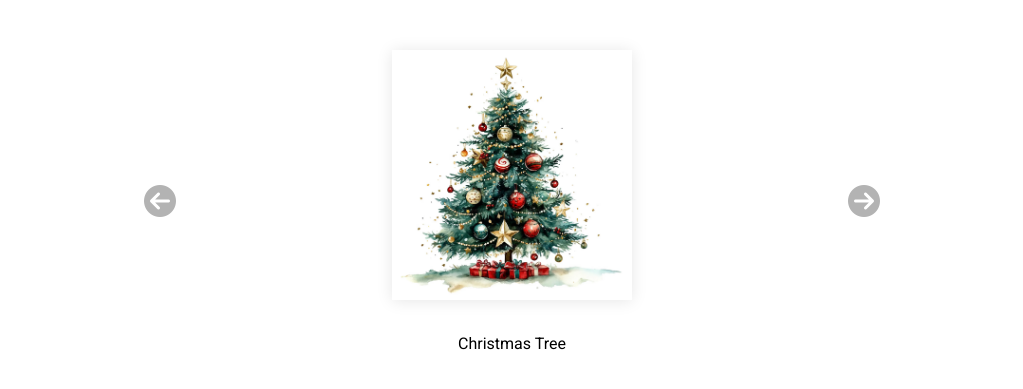
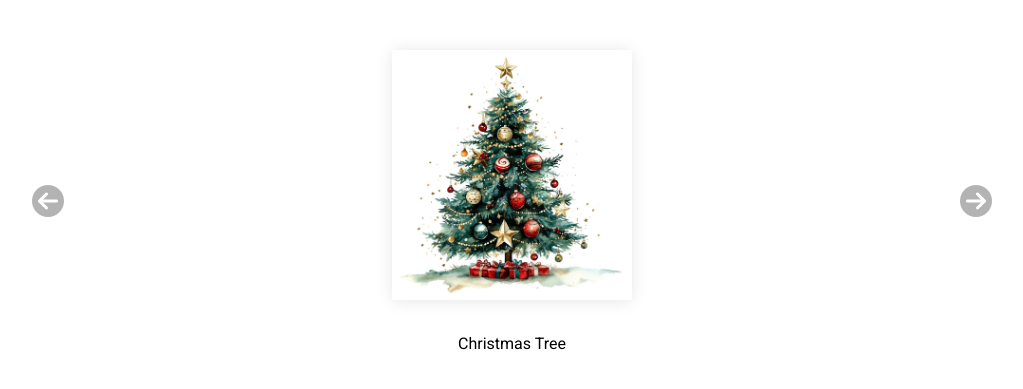
Before and after one commit to ShweSinHtut/js-projects, a plain HTML site: page image-carousel/index.html in a window 1280 px wide. Shown: the part 199-588 px from the top of the page, without its empty margins (128-1151 px from the left). Drawn offline with Linux system fonts and the light colour scheme.

Commit message:
Update the position of arrows in style.css

```diff
--- a/image-carousel/style.css
+++ b/image-carousel/style.css
@@ -52,10 +52,10 @@
   cursor: pointer;
 }
 .prev-arrow {
-  left: 17rem;
+  left: 10rem;
 }
 .next-arrow {
-  right: 17rem;
+  right: 10rem;
 }
 .arrows i {
   font-size: 2rem;
```
